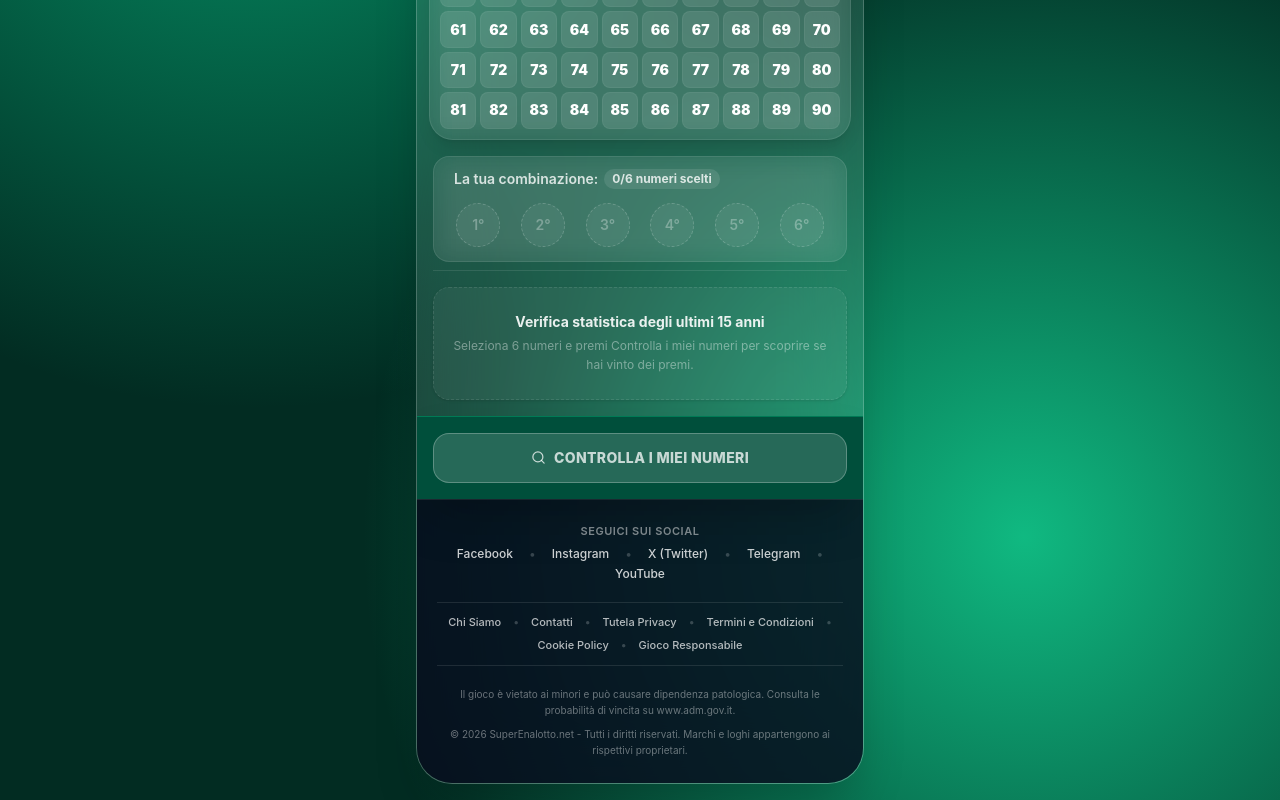
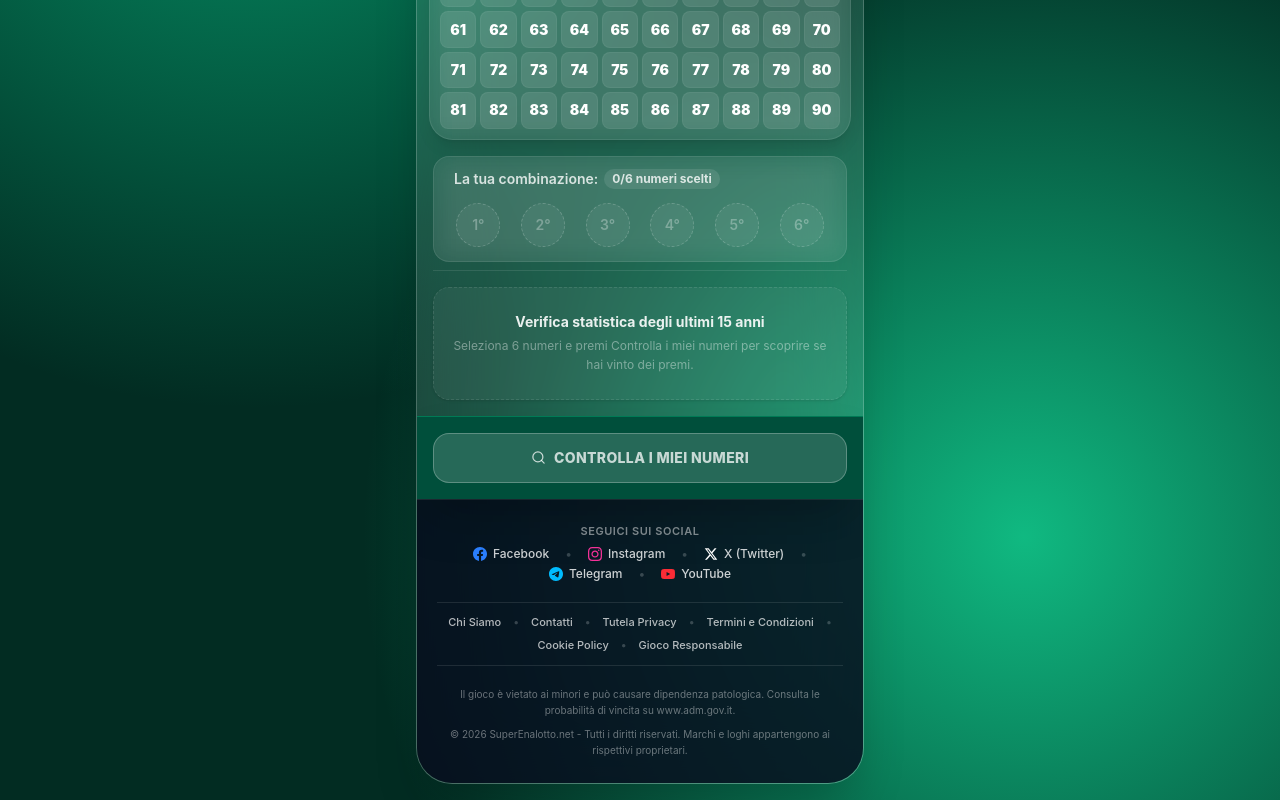
Before and after one commit to crystinache/Enalotto.net, a React (Vite) app: page / in a window 1280 px wide. Shown: the part 516-1316 px from the top of the page. Built offline with nearby package versions, Linux system fonts and the light colour scheme.

Commit message:
style: update prize display theme and add social icons
Improve visual contrast for prize information and update social link styling with icons.

```diff
--- a/src/App.tsx
+++ b/src/App.tsx
@@ -1305,9 +1305,9 @@
                                             </div>
                                           </div>
 
-                                          <div className="flex justify-between items-center mt-2 p-2 rounded-lg bg-gray-600 border border-gray-500 text-white font-bold">
+                                          <div className="flex justify-between items-center mt-2 p-2 rounded-lg bg-white border border-gray-200 text-black font-bold">
                                             <span>Importo vincita:</span>
-                                            <span className="text-sm font-black text-emerald-300">{formatCurrency(draw.prize)} €</span>
+                                            <span className="text-sm font-black text-emerald-600">{formatCurrency(draw.prize)} €</span>
                                           </div>
                                         </div>
                                       ))}
@@ -1369,15 +1369,15 @@
           <div className="flex flex-col items-center gap-2">
             <span className="text-[11px] font-semibold text-white/50 uppercase tracking-wider">Seguici sui Social</span>
             <div className="flex flex-wrap items-center justify-center gap-x-4 gap-y-1 text-white/80">
-              <a href="#" onClick={(e) => e.preventDefault()} className="hover:text-pink-400 transition-colors text-xs font-medium">Facebook</a>
+              <a href="#" onClick={(e) => e.preventDefault()} className="hover:text-pink-400 transition-colors text-xs font-medium flex items-center gap-1.5"><svg className="w-3.5 h-3.5 fill-current text-blue-500" viewBox="0 0 24 24"><path d="M24 12.073c0-6.627-5.373-12-12-12s-12 5.373-12 12c0 5.99 4.388 10.954 10.125 11.854v-8.385H7.078v-3.47h3.047V9.43c0-3.007 1.792-4.669 4.533-4.669 1.312 0 2.686.235 2.686.235v2.953H15.83c-1.491 0-1.956.925-1.956 1.874v2.25h3.328l-.532 3.47h-2.796v8.385C19.612 23.027 24 18.062 24 12.073z"/></svg>Facebook</a>
               <span className="text-white/20">•</span>
-              <a href="#" onClick={(e) => e.preventDefault()} className="hover:text-pink-400 transition-colors text-xs font-medium">Instagram</a>
+              <a href="#" onClick={(e) => e.preventDefault()} className="hover:text-pink-400 transition-colors text-xs font-medium flex items-center gap-1.5"><svg className="w-3.5 h-3.5 fill-current text-pink-500" viewBox="0 0 24 24"><path d="M12 2.163c3.204 0 3.584.012 4.85.07 3.252.148 4.771 1.691 4.919 4.919.058 1.265.069 1.645.069 4.849 0 3.205-.012 3.584-.069 4.849-.149 3.225-1.664 4.771-4.919 4.919-1.266.058-1.644.07-4.85.07-3.204 0-3.584-.012-4.849-.07-3.26-.149-4.771-1.699-4.919-4.92-.058-1.265-.07-1.644-.07-4.849 0-3.204.013-3.583.07-4.849.149-3.227 1.664-4.771 4.919-4.919 1.266-.057 1.645-.069 4.849-.069zm0-2.163c-3.259 0-3.667.014-4.947.072-4.358.2-6.78 2.618-6.98 6.98-.059 1.281-.073 1.689-.073 4.948 0 3.259.014 3.668.072 4.948.2 4.358 2.618 6.78 6.98 6.98 1.281.058 1.689.072 4.948.072 3.259 0 3.668-.014 4.948-.072 4.354-.2 6.782-2.618 6.979-6.98.059-1.28.073-1.689.073-4.948 0-3.259-.014-3.667-.072-4.947-.196-4.354-2.617-6.78-6.979-6.98-1.281-.059-1.69-.073-4.949-.073zm0 5.838c-3.403 0-6.162 2.759-6.162 6.162s2.759 6.163 6.162 6.163 6.162-2.759 6.162-6.163c0-3.403-2.759-6.162-6.162-6.162zm0 10.162c-2.209 0-4-1.79-4-4 0-2.209 1.791-4 4-4s4 1.791 4 4c0 2.21-1.791 4-4 4zm6.406-11.845c-.796 0-1.441.645-1.441 1.44s.645 1.44 1.441 1.44c.795 0 1.439-.645 1.439-1.44s-.644-1.44-1.439-1.44z"/></svg>Instagram</a>
               <span className="text-white/20">•</span>
-              <a href="#" onClick={(e) => e.preventDefault()} className="hover:text-pink-400 transition-colors text-xs font-medium">X (Twitter)</a>
+              <a href="#" onClick={(e) => e.preventDefault()} className="hover:text-pink-400 transition-colors text-xs font-medium flex items-center gap-1.5"><svg className="w-3.5 h-3.5 fill-current text-white" viewBox="0 0 24 24"><path d="M18.244 2.25h3.308l-7.227 8.26 8.502 11.24H16.17l-5.214-6.817L4.99 21.75H1.68l7.73-8.835L1.254 2.25H8.08l4.713 6.231zm-1.161 17.52h1.833L7.084 4.126H5.117z"/></svg>X (Twitter)</a>
               <span className="text-white/20">•</span>
-              <a href="#" onClick={(e) => e.preventDefault()} className="hover:text-pink-400 transition-colors text-xs font-medium">Telegram</a>
+              <a href="#" onClick={(e) => e.preventDefault()} className="hover:text-pink-400 transition-colors text-xs font-medium flex items-center gap-1.5"><svg className="w-3.5 h-3.5 fill-current text-sky-400" viewBox="0 0 24 24"><path d="M12 0C5.373 0 0 5.373 0 12s5.373 12 12 12 12-5.373 12-12S18.627 0 12 0zm5.562 8.161c-.18 1.897-.962 6.502-1.359 8.627-.168.9-.5 1.201-.82 1.23-.697.064-1.228-.461-1.901-.903-1.056-.693-1.653-1.124-2.678-1.8-1.185-.78-.417-1.21.258-1.91.177-.184 3.247-2.977 3.307-3.23.007-.032.014-.15-.056-.212s-.174-.041-.249-.024c-.106.024-1.793 1.14-5.061 3.345-.48.33-.913.49-1.302.48-.428-.008-1.252-.241-1.865-.44-.752-.245-1.349-.374-1.297-.789.027-.216.325-.437.893-.663 3.498-1.524 5.83-2.529 6.998-3.014 3.332-1.386 4.025-1.627 4.476-1.635.099-.002.321.023.465.141.119.098.152.228.167.32.016.091.033.3.019.462z"/></svg>Telegram</a>
               <span className="text-white/20">•</span>
-              <a href="#" onClick={(e) => e.preventDefault()} className="hover:text-pink-400 transition-colors text-xs font-medium">YouTube</a>
+              <a href="#" onClick={(e) => e.preventDefault()} className="hover:text-pink-400 transition-colors text-xs font-medium flex items-center gap-1.5"><svg className="w-3.5 h-3.5 fill-current text-red-500" viewBox="0 0 24 24"><path d="M23.498 6.186a3.016 3.016 0 0 0-2.122-2.136C19.505 3.545 12 3.545 12 3.545s-7.505 0-9.377.505A3.017 3.017 0 0 0 .502 6.186C0 8.07 0 12 0 12s0 3.93.502 5.814a3.016 3.016 0 0 0 2.122 2.136c1.871.505 9.376.505 9.376.505s7.505 0 9.377-.505a3.015 3.015 0 0 0 2.122-2.136C24 15.93 24 12 24 12s0-3.93-.502-5.814zM9.545 15.568V8.432L15.818 12l-6.273 3.568z"/></svg>YouTube</a>
             </div>
           </div>
 
```
